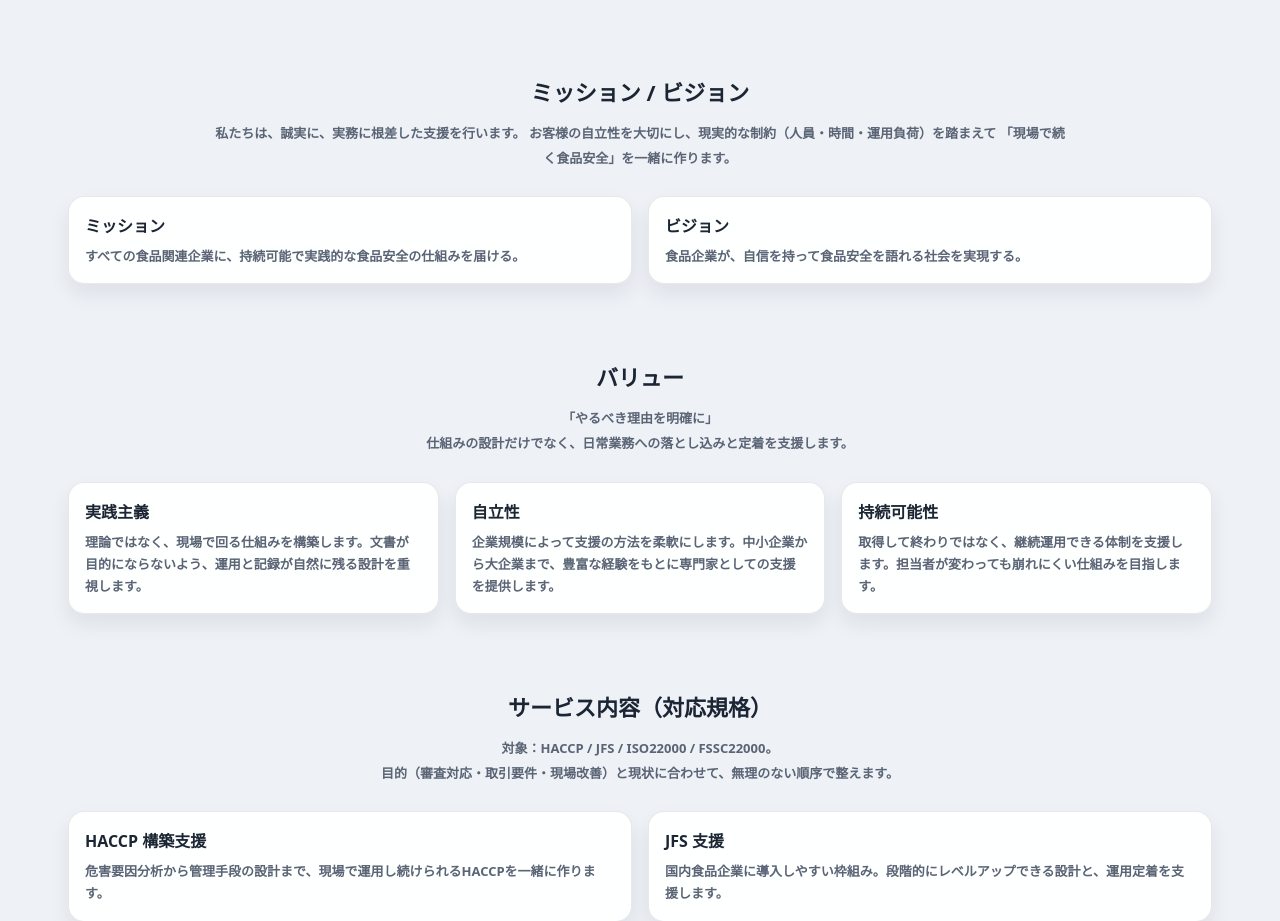
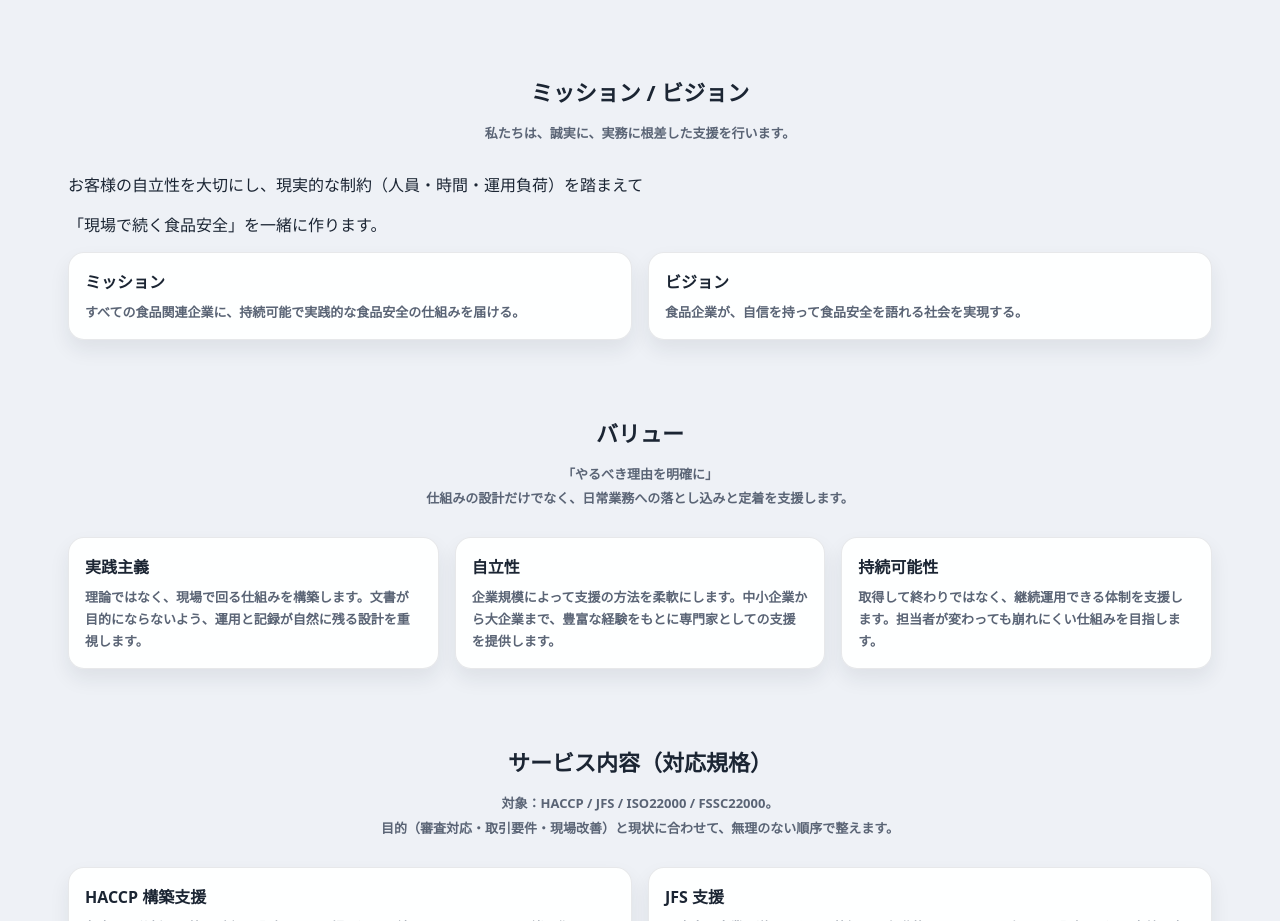
Before and after one commit to foodsafety-partners/foodsafety-site, a plain HTML site: page index.html in a window 1280 px wide. Shown: the part 1780-2701 px from the top of the page. Drawn offline with Linux system fonts and the light colour scheme.

Commit message:
Update index.html

```diff
--- a/index.html
+++ b/index.html
@@ -436,9 +436,9 @@
   <div class="container">
     <h2 class="sectionTitle reveal">ミッション / ビジョン</h2>
     <p class="sectionLead reveal">
-      私たちは、誠実に、実務に根差した支援を行います。
-      お客様の自立性を大切にし、現実的な制約（人員・時間・運用負荷）を踏まえて
-      「現場で続く食品安全」を一緒に作ります。
+      私たちは、誠実に、実務に根差した支援を行います。</p>
+      <p>お客様の自立性を大切にし、現実的な制約（人員・時間・運用負荷）を踏まえて</p>
+      <p>「現場で続く食品安全」を一緒に作ります。
     </p>
 
     <div class="grid2">
```
